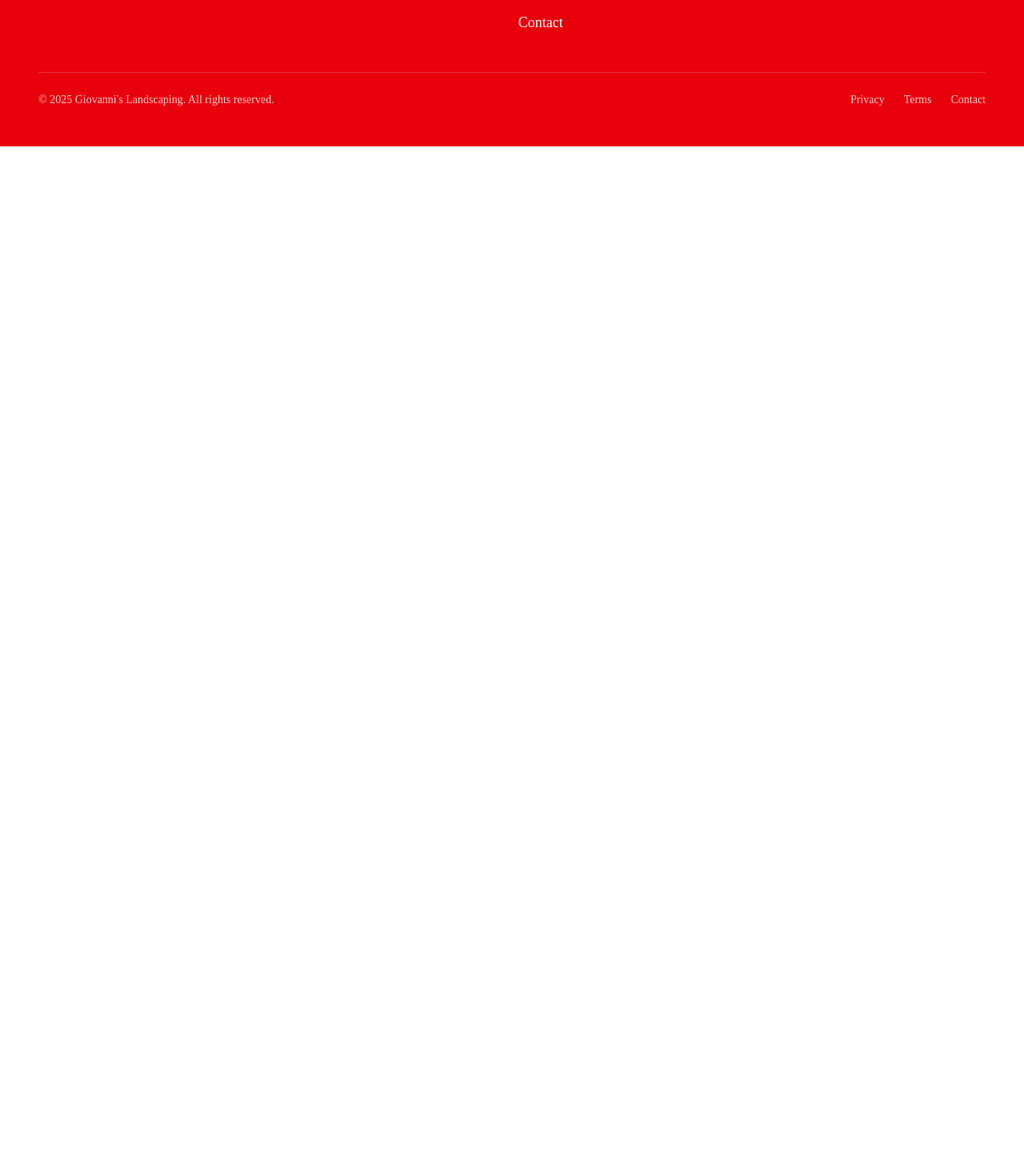
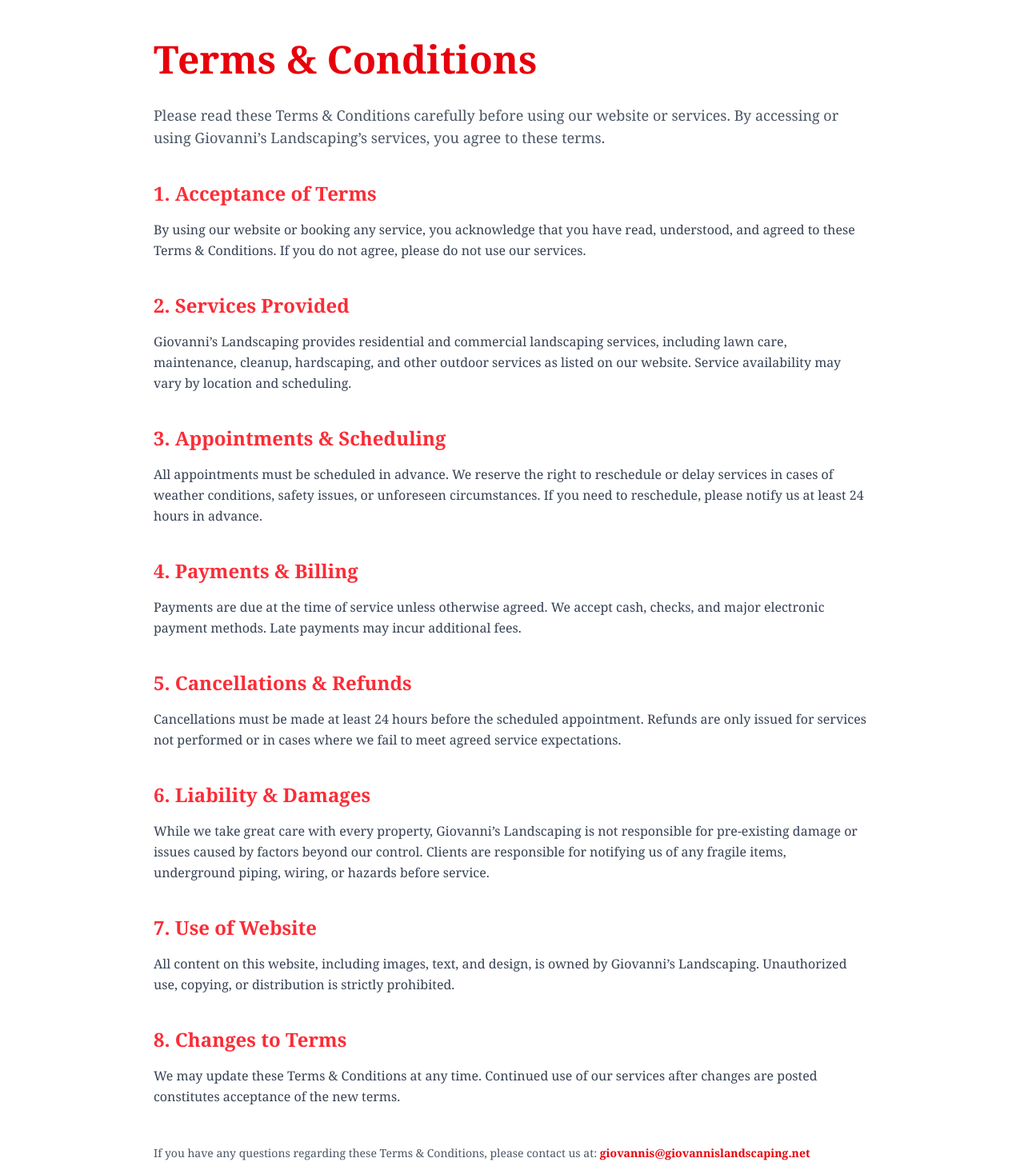
Before and after one commit to amaan-sys/new, a React (Vite) app in the folder web/: page /condition in a window 1280 px wide. Shown: the part 182-1650 px from the top of the page at 80% size. Before the commit the page ends 800 px from the top, so only its background shows below. Built offline with nearby package versions, Linux system fonts and the light colour scheme.

Commit message:
Condition

```diff
--- a/web/src/App.jsx
+++ b/web/src/App.jsx
@@ -9,8 +9,8 @@
 import WhyChooseUs from './Components/WhyChooseUs'
 import VisionMission from './Components/VisionMission'
 import Privacy from './Pages/Privacy'
-import Terms from './Pages/Terms'
 import ScrollToTop from "./Components/ScrollToTop";
+import ConditionPage from './Pages/Condition';
 
 function App() {
 
@@ -36,7 +36,8 @@
         />
 
         <Route path="/privacy" element={<Privacy />} />
-        <Route path="/terms" element={<Terms/>} />
+        <Route path="/condition" element={<ConditionPage />} />
+
       </Routes>
 
       <Footer />
--- /dev/null
+++ b/web/src/Components/Condition.jsx
@@ -0,0 +1,111 @@
+import React from 'react';
+
+export default function Condition() {
+  return (
+    <section id="terms" className="min-h-screen bg-white text-gray-800  font-serif py-30 px-2">
+      <div className="max-w-4xl mx-auto">
+
+        {/* Page Title */}
+        <h1 className="text-4xl sm:text-5xl font-bold text-red-600 mb-8">
+          Terms & Conditions
+        </h1>
+
+        <p className="text-lg text-gray-600 mb-10">
+          Please read these Terms & Conditions carefully before using our
+          website or services. By accessing or using Giovanni’s Landscaping’s
+          services, you agree to these terms.
+        </p>
+
+        {/* Section 1 */}
+        <h2 className="text-2xl font-semibold text-red-500 mt-10 mb-4">
+          1. Acceptance of Terms
+        </h2>
+        <p className="text-gray-700 leading-relaxed">
+          By using our website or booking any service, you acknowledge that you
+          have read, understood, and agreed to these Terms & Conditions. If you
+          do not agree, please do not use our services.
+        </p>
+
+        {/* Section 2 */}
+        <h2 className="text-2xl font-semibold text-red-500 mt-10 mb-4">
+          2. Services Provided
+        </h2>
+        <p className="text-gray-700 leading-relaxed">
+          Giovanni’s Landscaping provides residential and commercial landscaping
+          services, including lawn care, maintenance, cleanup, hardscaping, and
+          other outdoor services as listed on our website. Service availability
+          may vary by location and scheduling.
+        </p>
+
+        {/* Section 3 */}
+        <h2 className="text-2xl font-semibold text-red-500 mt-10 mb-4">
+          3. Appointments & Scheduling
+        </h2>
+        <p className="text-gray-700 leading-relaxed">
+          All appointments must be scheduled in advance. We reserve the right to
+          reschedule or delay services in cases of weather conditions, safety
+          issues, or unforeseen circumstances. If you need to reschedule, please
+          notify us at least 24 hours in advance.
+        </p>
+
+        {/* Section 4 */}
+        <h2 className="text-2xl font-semibold text-red-500 mt-10 mb-4">
+          4. Payments & Billing
+        </h2>
+        <p className="text-gray-700 leading-relaxed">
+          Payments are due at the time of service unless otherwise agreed. We
+          accept cash, checks, and major electronic payment methods. Late
+          payments may incur additional fees.
+        </p>
+
+        {/* Section 5 */}
+        <h2 className="text-2xl font-semibold text-red-500 mt-10 mb-4">
+          5. Cancellations & Refunds
+        </h2>
+        <p className="text-gray-700 leading-relaxed">
+          Cancellations must be made at least 24 hours before the scheduled
+          appointment. Refunds are only issued for services not performed or
+          in cases where we fail to meet agreed service expectations.
+        </p>
+
+        {/* Section 6 */}
+        <h2 className="text-2xl font-semibold text-red-500 mt-10 mb-4">
+          6. Liability & Damages
+        </h2>
+        <p className="text-gray-700 leading-relaxed">
+          While we take great care with every property, Giovanni’s Landscaping
+          is not responsible for pre-existing damage or issues caused by factors
+          beyond our control. Clients are responsible for notifying us of any
+          fragile items, underground piping, wiring, or hazards before service.
+        </p>
+
+        {/* Section 7 */}
+        <h2 className="text-2xl font-semibold text-red-500 mt-10 mb-4">
+          7. Use of Website
+        </h2>
+        <p className="text-gray-700 leading-relaxed">
+          All content on this website, including images, text, and design, is
+          owned by Giovanni’s Landscaping. Unauthorized use, copying, or
+          distribution is strictly prohibited.
+        </p>
+
+        {/* Section 8 */}
+        <h2 className="text-2xl font-semibold text-red-500 mt-10 mb-4">
+          8. Changes to Terms
+        </h2>
+        <p className="text-gray-700 leading-relaxed">
+          We may update these Terms & Conditions at any time. Continued use of
+          our services after changes are posted constitutes acceptance of the
+          new terms.
+        </p>
+
+        {/* Last Line */}
+        <p className="text-gray-600 mt-12 text-sm">
+          If you have any questions regarding these Terms & Conditions, please
+          contact us at: <a href="mailto:giovannis@giovannislandscaping.net" className="text-red-600 font-semibold">giovannis@giovannislandscaping.net</a>
+        </p>
+
+      </div>
+    </section>
+  );
+}
--- a/web/src/Components/Footer.jsx
+++ b/web/src/Components/Footer.jsx
@@ -81,7 +81,7 @@
 
           <div className="flex gap-6">
             <Link to="/privacy" className="hover:text-white transition">Privacy</Link>
-            <a href="/terms" className="hover:text-white transition">Terms</a>
+            <Link to="/condition" className="hover:text-white transition">Terms</Link>
             <a href="/#contact" className="hover:text-white transition">Contact</a>
           </div>
         </div>
--- /dev/null
+++ b/web/src/Pages/Condition.jsx
@@ -0,0 +1,10 @@
+import React from "react";
+import Condition from "../Components/Condition";
+
+export default function ConditionPage() {
+    return (
+        <div className="font-serif pt-28 pb-20">
+            <Condition />
+        </div>
+    );
+}
--- a/web/src/Pages/Terms.jsx
+++ /dev/null
@@ -1,9 +0,0 @@
-import TermsContent from "../Components/TermsComponent";
-
-export default function Terms() {
-  return (
-    <div className="font-serif pt-28 pb-20">
-      <TermsContent />
-    </div>
-  );
-}
```
